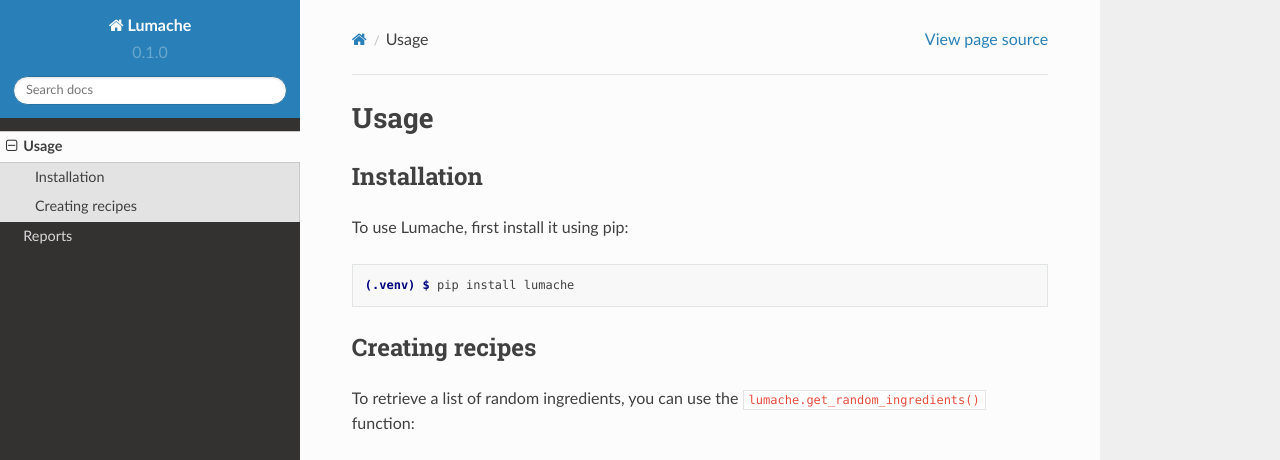
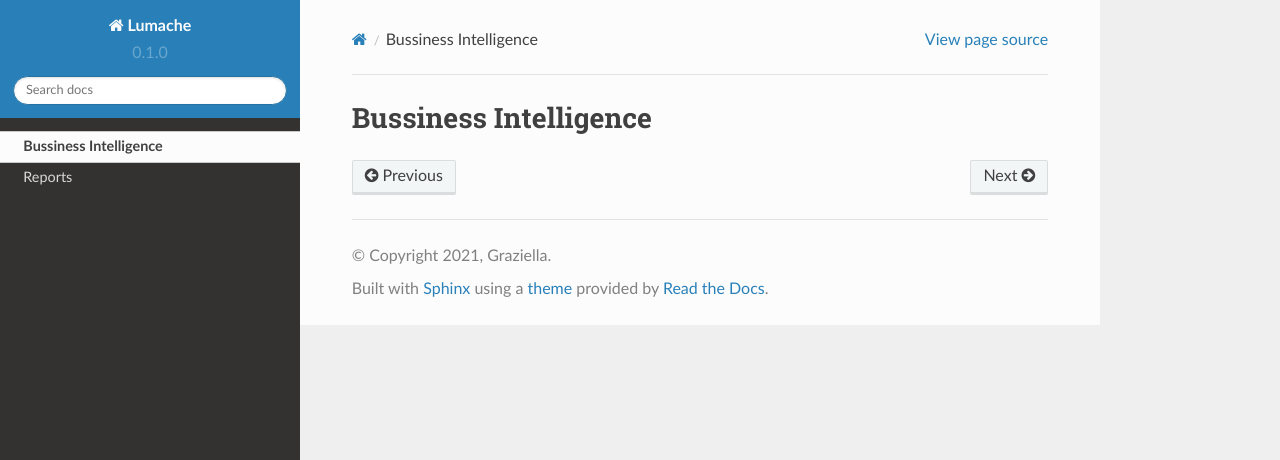
Before and after one commit to JonathanLuhunga/BusinessIntelligence, a Sphinx documentation site: the page built from docs/source/usage.rst, in a window 1280 px wide and 1095 px high. Shown: the top 460 px of the window. Built offline with Sphinx 7.4.7 and the Read the Docs theme 2.0.0, drawn with Linux system fonts in a browser that asks for light colours; some of the changed text lies outside the part shown; grey boxes are pictures that could not be loaded.

Commit message:
Update usage.rst

```diff
--- a/docs/source/usage.rst
+++ b/docs/source/usage.rst
@@ -1,33 +1,2 @@
-Usage
-=====
-
-.. _installation:
-
-Installation
-------------
-
-To use Lumache, first install it using pip:
-
-.. code-block:: console
-
-   (.venv) $ pip install lumache
-
-Creating recipes
-----------------
-
-To retrieve a list of random ingredients,
-you can use the ``lumache.get_random_ingredients()`` function:
-
-.. autofunction:: lumache.get_random_ingredients
-
-The ``kind`` parameter should be either ``"meat"``, ``"fish"``,
-or ``"veggies"``. Otherwise, :py:func:`lumache.get_random_ingredients`
-will raise an exception.
-
-.. autoexception:: lumache.InvalidKindError
-
-For example:
-
->>> import lumache
->>> lumache.get_random_ingredients()
-['shells', 'gorgonzola', 'parsley']
+Bussiness Intelligence
+====================
```
